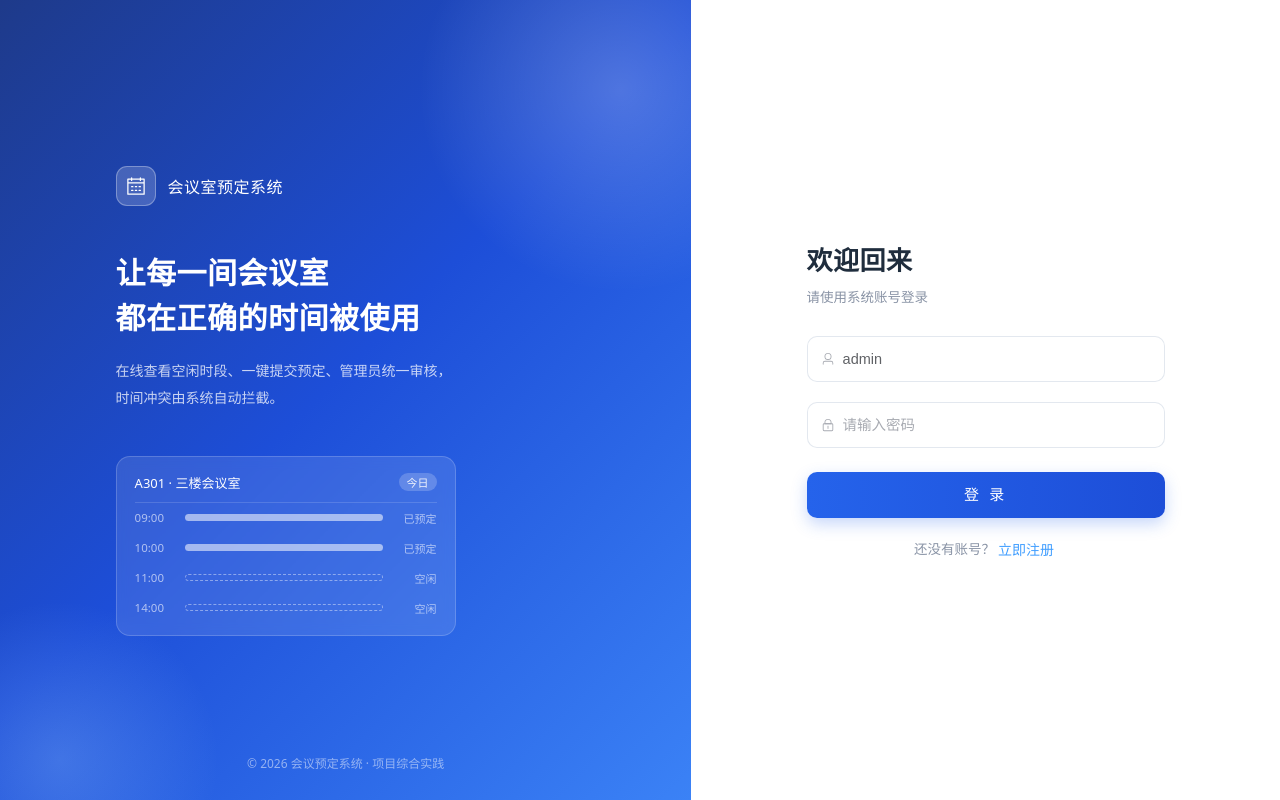
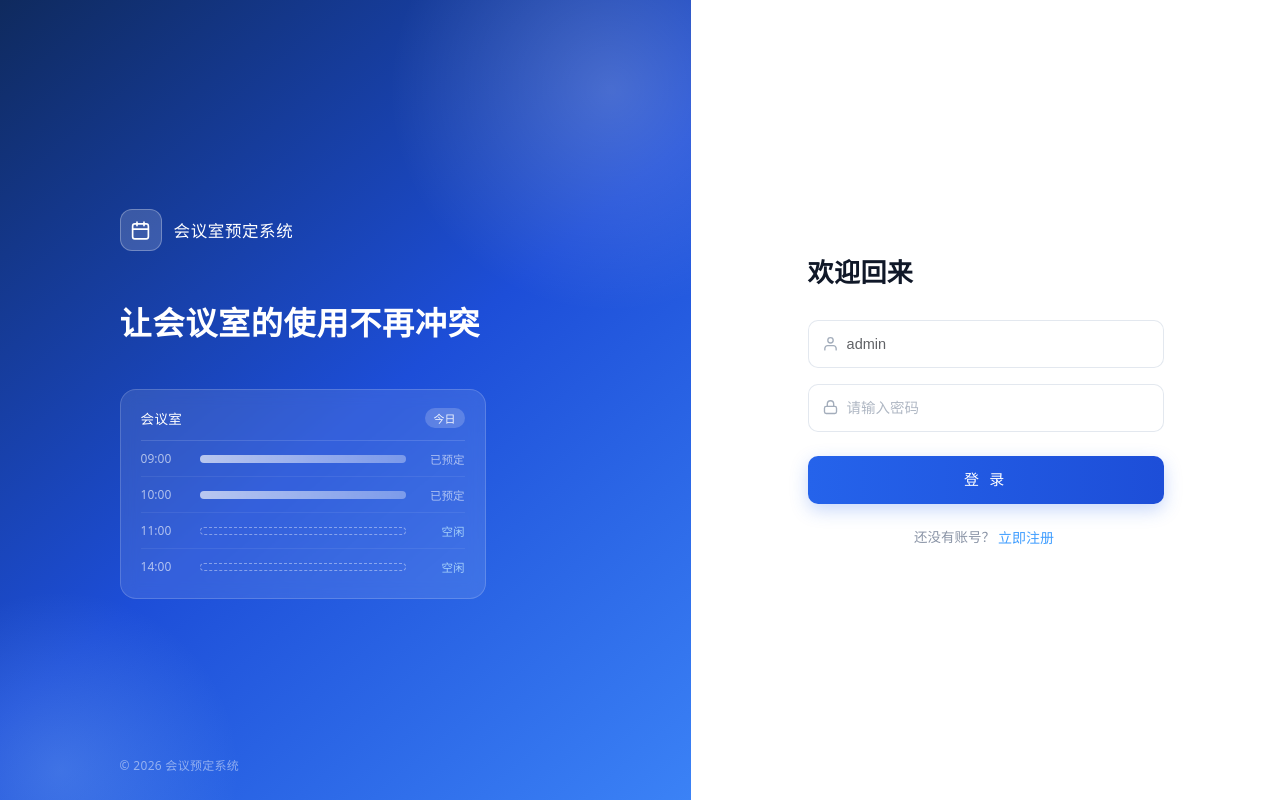
Before and after one commit to comic12330/book-meeting, a Vue app in the folder frontend/: page /login in a window 1280 px wide. Built offline with nearby package versions, Linux system fonts and the light colour scheme.

Commit message:
feat：增加了登录页面的样式
登录页面样式增加

```diff
--- a/frontend/src/views/Login.vue
+++ b/frontend/src/views/Login.vue
@@ -1,75 +1,82 @@
 <template>
   <div class="login-page">
     <!-- 左侧品牌区 -->
-    <section class="brand">
-      <div class="brand-inner">
+    <aside class="brand">
+      <div class="brand-top">
         <div class="logo">
           <span class="logo-mark">
-            <el-icon :size="20"><Calendar /></el-icon>
+            <svg width="21" height="21" viewBox="0 0 24 24" fill="none" stroke="#fff" stroke-width="1.9" stroke-linecap="round" stroke-linejoin="round">
+              <rect x="3" y="4.5" width="18" height="17" rx="2.5" />
+              <path d="M16 2.5v4M8 2.5v4M3 10.5h18" />
+            </svg>
           </span>
           <span class="logo-text">会议室预定系统</span>
         </div>
 
-        <h1 class="brand-title">
-          让每一间会议室<br />都在正确的时间被使用
-        </h1>
-        <p class="brand-desc">
-          在线查看空闲时段、一键提交预定、管理员统一审核，<br />
-          时间冲突由系统自动拦截。
-        </p>
+        <h1 class="brand-title">让会议室的使用不再冲突</h1>
 
-        <!-- 装饰图形：时间槽占用示意，呼应业务 -->
-        <div class="schedule">
-          <div class="sc-head">
-            <span class="sc-room">A301 · 三楼会议室</span>
-            <span class="sc-tag">今日</span>
+        <!-- 装饰：会议室时间槽，静态数据不参与业务 -->
+        <div class="room-card">
+          <div class="room-head">
+            <span class="room-name">会议室</span>
+            <span class="status-pill">今日</span>
           </div>
-          <div
-            v-for="s in schedule"
-            :key="s.time"
-            class="sc-row"
-          >
-            <span class="sc-time">{{ s.time }}</span>
-            <span class="sc-bar" :class="s.state"></span>
-            <span class="sc-state">{{ s.label }}</span>
+          <div v-for="s in schedule" :key="s.time" class="slot">
+            <span class="slot-time">{{ s.time }}</span>
+            <span class="slot-bar" :class="s.state"></span>
+            <span class="slot-state" :class="s.state">{{ s.label }}</span>
           </div>
         </div>
       </div>
 
-      <div class="brand-foot">© 2026 会议预定系统 · 项目综合实践</div>
-    </section>
+      <div class="brand-foot">© 2026 会议预定系统</div>
+    </aside>
 
     <!-- 右侧表单区 -->
-    <section class="form-side">
-      <div class="form-box">
+    <main class="form-side">
+      <div class="form">
         <h2 class="form-title">欢迎回来</h2>
-        <p class="form-sub">请使用系统账号登录</p>
 
         <el-form ref="formRef" :model="form" :rules="rules" size="large">
           <el-form-item prop="username">
-            <el-input v-model="form.username" placeholder="请输入账号" :prefix-icon="User" />
+            <el-input v-model="form.username" placeholder="请输入账号">
+              <template #prefix>
+                <svg class="field-icon" width="17" height="17" viewBox="0 0 24 24" fill="none" stroke="currentColor" stroke-width="1.9" stroke-linecap="round" stroke-linejoin="round">
+                  <path d="M20 21v-2a4 4 0 0 0-4-4H8a4 4 0 0 0-4 4v2" />
+                  <circle cx="12" cy="7.5" r="3.8" />
+                </svg>
+              </template>
+            </el-input>
           </el-form-item>
+
           <el-form-item prop="password">
             <el-input
               v-model="form.password"
               type="password"
               placeholder="请输入密码"
               show-password
-              :prefix-icon="Lock"
               @keyup.enter="onSubmit"
-            />
+            >
+              <template #prefix>
+                <svg class="field-icon" width="17" height="17" viewBox="0 0 24 24" fill="none" stroke="currentColor" stroke-width="1.9" stroke-linecap="round" stroke-linejoin="round">
+                  <rect x="3.5" y="10.5" width="17" height="10" rx="2.4" />
+                  <path d="M7.5 10.5V7a4.5 4.5 0 0 1 9 0v3.5" />
+                </svg>
+              </template>
+            </el-input>
           </el-form-item>
+
           <el-button type="primary" class="submit" :loading="loading" @click="onSubmit">
             登 录
           </el-button>
         </el-form>
 
-        <div class="footer">
+        <div class="foot">
           <span>还没有账号？</span>
           <el-button link type="primary" @click="$router.push('/register')">立即注册</el-button>
         </div>
       </div>
-    </section>
+    </main>
   </div>
 </template>
 
@@ -77,7 +84,6 @@
 import { ref, reactive } from 'vue'
 import { useRouter } from 'vue-router'
 import { ElMessage } from 'element-plus'
-import { User, Lock, Calendar } from '@element-plus/icons-vue'
 import { login } from '../api'
 import { setAuth } from '../utils/auth'
 
@@ -93,7 +99,7 @@ const rules = {
   password: [{ required: true, message: '请输入密码', trigger: 'blur' }]
 }
 
-// 装饰用静态数据，不参与业务逻辑
+// 左侧装饰卡数据，纯展示
 const schedule = [
   { time: '09:00', state: 'busy', label: '已预定' },
   { time: '10:00', state: 'busy', label: '已预定' },
@@ -117,12 +123,11 @@ async function onSubmit() {
 
 <style scoped>
 .login-page {
-  height: 100vh;
+  min-height: 100vh;
   display: flex;
-  overflow: hidden;
 }
 
-/* ============ 左侧品牌区 ============ */
+/* ==================== 左侧品牌区 ==================== */
 .brand {
   position: relative;
   flex: 1 1 auto;
@@ -130,249 +135,280 @@ async function onSubmit() {
   display: flex;
   flex-direction: column;
   justify-content: space-between;
-  padding: 48px 56px 28px;
+  padding: 52px 56px 26px;
   color: #fff;
-  background: linear-gradient(135deg, #1e3a8a 0%, #1d4ed8 48%, #3b82f6 100%);
+  background: linear-gradient(140deg, #0f2a5e 0%, #1d4ed8 52%, #3b82f6 100%);
   overflow: hidden;
 }
 
-/* 两团光斑，让纯色渐变不死板 */
-.brand::before,
+/* 两团光斑，避免纯渐变发闷 */
+.brand::before {
+  content: '';
+  position: absolute;
+  width: 460px;
+  height: 460px;
+  right: -150px;
+  top: -140px;
+  border-radius: 50%;
+  background: radial-gradient(circle, rgba(255, 255, 255, 0.2), transparent 68%);
+}
+
 .brand::after {
   content: '';
   position: absolute;
+  width: 360px;
+  height: 360px;
+  left: -120px;
+  bottom: -150px;
   border-radius: 50%;
-  pointer-events: none;
+  background: radial-gradient(circle, rgba(147, 197, 253, 0.26), transparent 70%);
 }
 
-.brand::before {
-  width: 420px;
-  height: 420px;
-  right: -140px;
-  top: -120px;
-  background: radial-gradient(circle, rgba(255, 255, 255, 0.22), transparent 68%);
-}
-
-.brand::after {
-  width: 320px;
-  height: 320px;
-  left: -100px;
-  bottom: -120px;
-  background: radial-gradient(circle, rgba(147, 197, 253, 0.28), transparent 70%);
-}
-
-.brand-inner {
+.brand-top {
   position: relative;
   z-index: 1;
-  display: flex;
-  flex-direction: column;
-  justify-content: center;
-  flex: 1;
-  max-width: 460px;
-  margin: 0 auto;
   width: 100%;
+  max-width: 452px;
+  /* auto 四向吸收剩余空间：在左栏内水平+垂直居中 */
+  margin: auto;
 }
 
 .logo {
   display: flex;
   align-items: center;
   gap: 12px;
-  margin-bottom: 44px;
+  margin-bottom: 48px;
 }
 
 .logo-mark {
-  display: inline-flex;
+  display: flex;
   align-items: center;
   justify-content: center;
-  width: 40px;
-  height: 40px;
-  border-radius: 11px;
-  background: rgba(255, 255, 255, 0.18);
-  border: 1px solid rgba(255, 255, 255, 0.3);
+  width: 42px;
+  height: 42px;
+  border-radius: 12px;
+  background: rgba(255, 255, 255, 0.16);
+  border: 1px solid rgba(255, 255, 255, 0.28);
 }
 
 .logo-text {
-  font-size: 16px;
+  font-size: 16.5px;
   font-weight: 500;
-  letter-spacing: 0.5px;
+  letter-spacing: 0.6px;
 }
 
 .brand-title {
-  margin: 0;
-  font-size: 30px;
+  margin: 0 0 42px;
+  font-size: 32px;
   line-height: 1.5;
   font-weight: 600;
-  letter-spacing: 0.5px;
+  letter-spacing: 0.8px;
 }
 
-.brand-desc {
-  margin: 18px 0 0;
-  font-size: 14px;
-  line-height: 1.9;
-  color: rgba(255, 255, 255, 0.76);
+/* 装饰卡：会议室时间槽 */
+.room-card {
+  max-width: 366px;
+  padding: 18px 20px 14px;
+  border-radius: 16px;
+  background: rgba(255, 255, 255, 0.1);
+  border: 1px solid rgba(255, 255, 255, 0.17);
+  backdrop-filter: blur(8px);
+  -webkit-backdrop-filter: blur(8px);
 }
 
-/* 装饰日程卡 */
-.schedule {
-  margin-top: 44px;
-  padding: 16px 18px 12px;
-  border-radius: 14px;
-  background: rgba(255, 255, 255, 0.11);
-  border: 1px solid rgba(255, 255, 255, 0.18);
-  backdrop-filter: blur(6px);
-  max-width: 340px;
-}
-
-.sc-head {
+.room-head {
   display: flex;
   align-items: center;
   justify-content: space-between;
-  padding-bottom: 10px;
-  border-bottom: 1px solid rgba(255, 255, 255, 0.14);
+  padding-bottom: 12px;
+  border-bottom: 1px solid rgba(255, 255, 255, 0.13);
 }
 
-.sc-room {
-  font-size: 13px;
+.room-name {
+  font-size: 13.5px;
   font-weight: 500;
+  letter-spacing: 0.3px;
 }
 
-.sc-tag {
-  padding: 1px 8px;
+.status-pill {
+  padding: 2px 9px;
   border-radius: 20px;
   font-size: 11px;
-  background: rgba(255, 255, 255, 0.2);
-  color: rgba(255, 255, 255, 0.9);
+  background: rgba(255, 255, 255, 0.19);
+  color: rgba(255, 255, 255, 0.92);
 }
 
-.sc-row {
+.slot {
   display: flex;
   align-items: center;
-  gap: 12px;
-  padding: 7px 0;
+  gap: 13px;
+  padding: 9px 0;
 }
 
-.sc-time {
-  width: 38px;
-  font-size: 11.5px;
+.slot + .slot {
+  border-top: 1px solid rgba(255, 255, 255, 0.07);
+}
+
+.slot-time {
+  width: 46px;
+  flex: none;
+  font-size: 12px;
   color: rgba(255, 255, 255, 0.62);
   font-variant-numeric: tabular-nums;
 }
 
-.sc-bar {
+.slot-bar {
   flex: 1;
-  height: 7px;
+  height: 8px;
   border-radius: 4px;
 }
 
-.sc-bar.busy {
-  background: rgba(255, 255, 255, 0.55);
+.slot-bar.busy {
+  background: linear-gradient(90deg, rgba(255, 255, 255, 0.66), rgba(255, 255, 255, 0.34));
 }
 
-.sc-bar.free {
-  border: 1px dashed rgba(255, 255, 255, 0.42);
+.slot-bar.free {
+  border: 1px dashed rgba(255, 255, 255, 0.4);
 }
 
-.sc-state {
-  width: 42px;
+.slot-state {
+  width: 46px;
+  flex: none;
   text-align: right;
-  font-size: 11px;
-  color: rgba(255, 255, 255, 0.6);
+  font-size: 11.5px;
+  color: rgba(255, 255, 255, 0.58);
+}
+
+.slot-state.free {
+  color: rgba(190, 230, 255, 0.82);
 }
 
 .brand-foot {
   position: relative;
   z-index: 1;
+  width: 100%;
+  max-width: 452px;
+  margin: 0 auto;
   font-size: 12px;
-  color: rgba(255, 255, 255, 0.5);
-  text-align: center;
+  color: rgba(255, 255, 255, 0.48);
+  letter-spacing: 0.3px;
 }
 
-/* ============ 右侧表单区 ============ */
+/* ==================== 右侧表单区 ==================== */
 .form-side {
   flex: 0 0 46%;
   display: flex;
   align-items: center;
   justify-content: center;
-  padding: 40px 32px;
+  padding: 48px 40px;
   background: #fff;
 }
 
-.form-box {
+.form {
   width: 100%;
-  max-width: 358px;
+  max-width: 356px;
 }
 
 .form-title {
-  margin: 0 0 8px;
+  margin: 0 0 30px;
   font-size: 26px;
   font-weight: 600;
-  color: #1f2d3d;
-  letter-spacing: 0.5px;
+  letter-spacing: 0.4px;
+  color: #101828;
 }
 
-.form-sub {
-  margin: 0 0 30px;
-  font-size: 13.5px;
-  color: #8a94a6;
+.form :deep(.el-form-item) {
+  margin-bottom: 16px;
 }
 
-.form-box :deep(.el-form-item) {
-  margin-bottom: 20px;
+.form :deep(.el-input__wrapper) {
+  min-height: 48px;
+  padding: 0 14px;
+  border-radius: 10px;
+  box-shadow: 0 0 0 1px #e3e8ef inset;
+  transition: box-shadow 0.18s;
 }
 
-.form-box :deep(.el-input__wrapper) {
-  min-height: 46px;
-  padding: 2px 14px;
-  border-radius: 10px;
-  box-shadow: 0 0 0 1px #e3e8ef inset;
-  transition: box-shadow 0.2s;
+.form :deep(.el-input__wrapper:hover) {
+  box-shadow: 0 0 0 1px #d0dae8 inset;
 }
 
-.form-box :deep(.el-input__wrapper:hover) {
-  box-shadow: 0 0 0 1px #c9d4e3 inset;
+.form :deep(.el-input__wrapper.is-focus) {
+  box-shadow: 0 0 0 1px #2563eb inset, 0 0 0 3px rgba(37, 99, 235, 0.11);
 }
 
-.form-box :deep(.el-input__wrapper.is-focus) {
-  box-shadow: 0 0 0 1px #2563eb inset, 0 0 0 3px rgba(37, 99, 235, 0.1);
-}
-
-.form-box :deep(.el-input__inner) {
+.form :deep(.el-input__inner) {
   font-size: 14.5px;
 }
 
-.submit {
+.form :deep(.el-input__inner::placeholder) {
+  color: #b0b8c4;
+}
+
+.form :deep(.el-form-item__error) {
+  padding-top: 4px;
+  font-size: 12px;
+}
+
+/* 输入框图标：聚焦时随边框一起变蓝 */
+.field-icon {
+  color: #a3adbb;
+  transition: color 0.18s;
+}
+
+.form :deep(.el-input__wrapper.is-focus .field-icon) {
+  color: #2563eb;
+}
+
+.form :deep(.el-input__password) {
+  color: #a3adbb;
+  font-size: 17px;
+}
+
+.form :deep(.el-input__password:hover) {
+  color: #6b7789;
+}
+
+.form .submit {
   width: 100%;
-  height: 46px;
-  margin-top: 4px;
-  border: none;
+  height: 48px;
+  margin-top: 8px;
+  border: 0;
   border-radius: 10px;
   font-size: 15px;
+  font-weight: 500;
   letter-spacing: 3px;
   background: linear-gradient(90deg, #2563eb, #1d4ed8);
-  box-shadow: 0 6px 16px rgba(37, 99, 235, 0.26);
+  box-shadow: 0 6px 18px rgba(37, 99, 235, 0.26);
+  transition: transform 0.16s, box-shadow 0.16s, background 0.16s;
 }
 
-.submit:hover {
-  background: linear-gradient(90deg, #2f6ef0, #2255e8);
-  box-shadow: 0 8px 20px rgba(37, 99, 235, 0.32);
+.form .submit:hover {
+  transform: translateY(-1px);
+  background: linear-gradient(90deg, #2f6cf0, #2255e8);
+  box-shadow: 0 10px 24px rgba(37, 99, 235, 0.32);
 }
 
-.footer {
-  margin-top: 20px;
+.form .submit:active {
+  transform: translateY(0);
+}
+
+.foot {
+  margin-top: 22px;
   text-align: center;
   font-size: 13.5px;
   color: #8a94a6;
 }
 
-/* ============ 响应式 ============ */
-@media (max-width: 900px) {
+/* ==================== 窄屏：隐藏品牌区 ==================== */
+@media (max-width: 960px) {
   .brand {
     display: none;
   }
 
   .form-side {
     flex: 1;
-    padding: 32px 24px;
+    padding: 40px 24px;
   }
 }
 </style>
```
